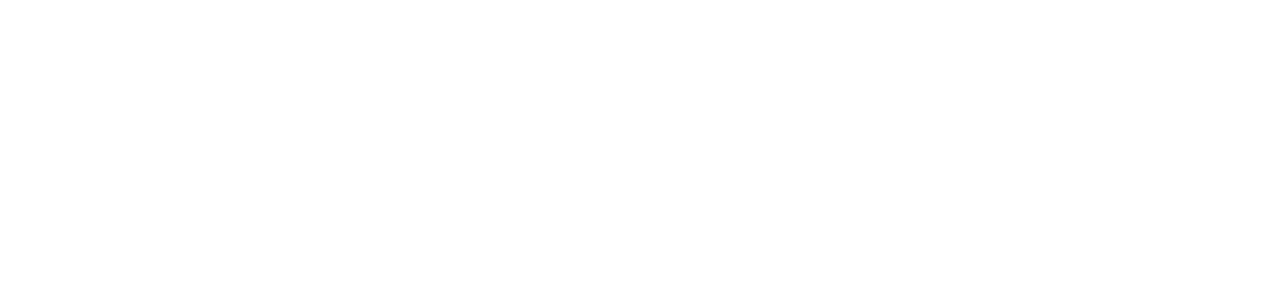
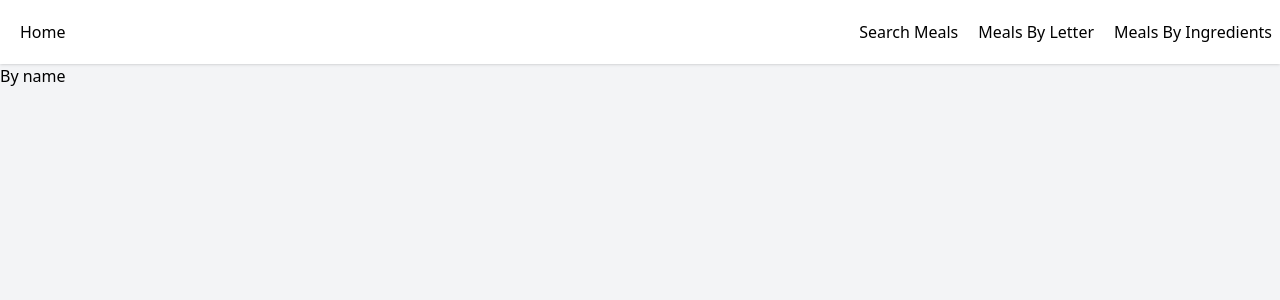
Before and after one commit to iraklikeche/food-app-vue, a Vue app: page /by-name/1 in a window 1280 px wide. Before the commit this address had no page. Shown: the top 300 px of the page. Built offline with nearby package versions, Linux system fonts and the light colour scheme.

Commit message:
MealsBy route paths

```diff
--- a/index.html
+++ b/index.html
@@ -1,13 +1,13 @@
 <!DOCTYPE html>
-<html lang="en">
+<html lang="en" class="h-full">
   <head>
-    <meta charset="UTF-8">
-    <link rel="icon" href="/favicon.ico">
-    <meta name="viewport" content="width=device-width, initial-scale=1.0">
+    <meta charset="UTF-8" />
+    <link rel="icon" href="/favicon.ico" />
+    <meta name="viewport" content="width=device-width, initial-scale=1.0" />
     <title>Vite App</title>
   </head>
-  <body>
-    <div id="app"></div>
+  <body class="h-full">
+    <div id="app" class="h-full"></div>
     <script type="module" src="/src/main.js"></script>
   </body>
 </html>
--- a/src/App.vue
+++ b/src/App.vue
@@ -1,8 +1,38 @@
 <script setup>
-import { RouterLink, RouterView } from 'vue-router'
+import { RouterLink, RouterView } from "vue-router";
 </script>
 
 <template>
-
-  <RouterView />
+  <div class="bg-gray-100 h-full">
+    <header class="bg-white shadow h-16 flex justify-between items-stretch">
+      <router-link
+        :to="{ name: 'home' }"
+        class="inline-flex items-center h-full px-5"
+        >Home</router-link
+      >
+      <div class="flex items-center gap-1">
+        <router-link
+          :to="{ name: 'byName', params: { name } }"
+          class="inline-flex items-center px-2 h-full transition-colors hover:bg-purple-100"
+        >
+          Search Meals
+        </router-link>
+        <router-link
+          :to="{ name: 'byLetter', params: { letter } }"
+          class="inline-flex items-center px-2 h-full transition-colors hover:bg-purple-100"
+        >
+          Meals By Letter
+        </router-link>
+        <router-link
+          :to="{ name: 'byIngredients', params: { ingredients } }"
+          class="inline-flex items-center px-2 h-full transition-colors hover:bg-purple-100"
+        >
+          Meals By Ingredients
+        </router-link>
+      </div>
+    </header>
+    <main>
+      <RouterView />
+    </main>
+  </div>
 </template>
--- a/src/router/index.js
+++ b/src/router/index.js
@@ -10,12 +10,19 @@ const router = createRouter({
       component: HomeView,
     },
     {
-      path: "/letter/:letter",
+      path: "/by-name/:name?",
+      name: "byName",
+      component: () => import("../views/MealsByName.vue"),
+    },
+    {
+      path: "/by-letter/:letter?",
       name: "byLetter",
-      // route level code-splitting
-      // this generates a separate chunk (About.[hash].js) for this route
-      // which is lazy-loaded when the route is visited.
-      component: () => import("../views/MealList.vue"),
+      component: () => import("../views/MealsByLetter.vue"),
+    },
+    {
+      path: "/by-ingredients/:ingredients?",
+      name: "byIngredients",
+      component: () => import("../views/MealsByIngredients.vue"),
     },
   ],
 });
--- a/src/views/HomeView.vue
+++ b/src/views/HomeView.vue
@@ -20,12 +20,15 @@
 <script setup>
 import { onMounted } from "vue";
 import axios from "axios";
+import { ref } from "vue";
 const letters = "ABCDEFGHIJKLMNOPQRSTUVWXYZ".split("");
+const ingridients = ref([]);
 
 onMounted(async () => {
   const response = await axios.get(
     "https://www.themealdb.com/api/json/v1/1/list.php?i=list"
   );
   console.log(response.data);
+  ingridients.value = response.data;
 });
 </script>
--- /dev/null
+++ b/src/views/MealsByIngredients.vue
@@ -0,0 +1,5 @@
+<template>
+  <div>By Ingredients</div>
+</template>
+
+<script setup></script>
--- a/src/views/MealList.vue
+++ b/src/views/MealsByLetter.vue
@@ -1,5 +1,5 @@
 <template>
-  <div>Meal List</div>
+  <div>By Letter</div>
 </template>
 
 <script setup></script>
--- /dev/null
+++ b/src/views/MealsByName.vue
@@ -0,0 +1,5 @@
+<template>
+  <div>By name</div>
+</template>
+
+<script setup></script>
```
